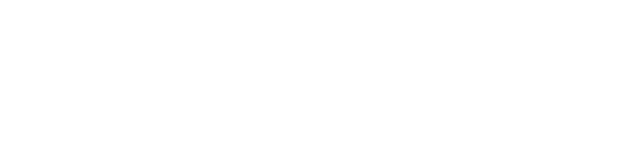
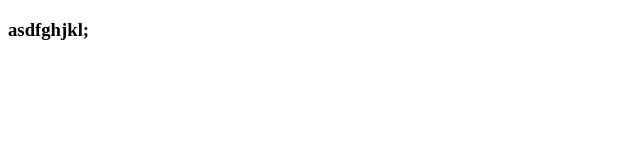
Before and after one commit to julia-nykim/myfirstrepo, a plain HTML site: page index.html in a window 1280 px wide. Shown: the whole page, without its empty margins (0-640 px from the left). Drawn offline with Linux system fonts and the light colour scheme.

Commit message:
Added header tag

```diff
--- a/index.html
+++ b/index.html
@@ -6,5 +6,6 @@
 	</head>
 
 	<body>
+		<h3>asdfghjkl;</h3>
 	</body>
 </html>
```
